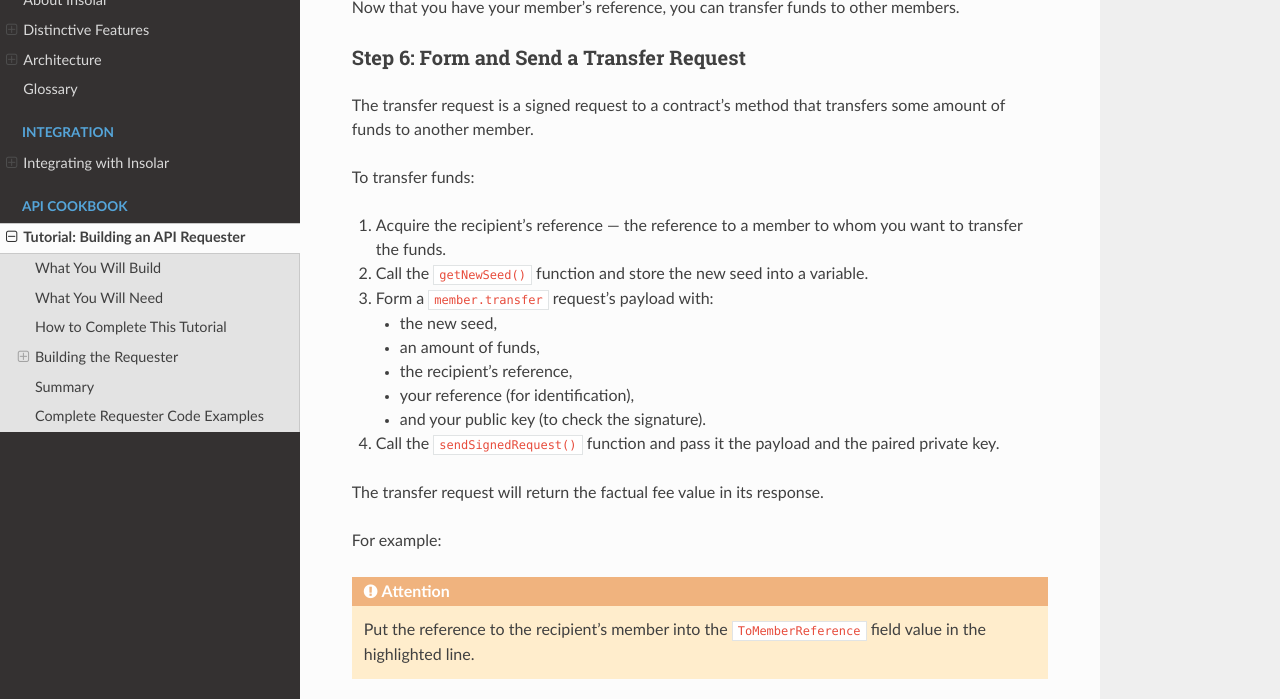
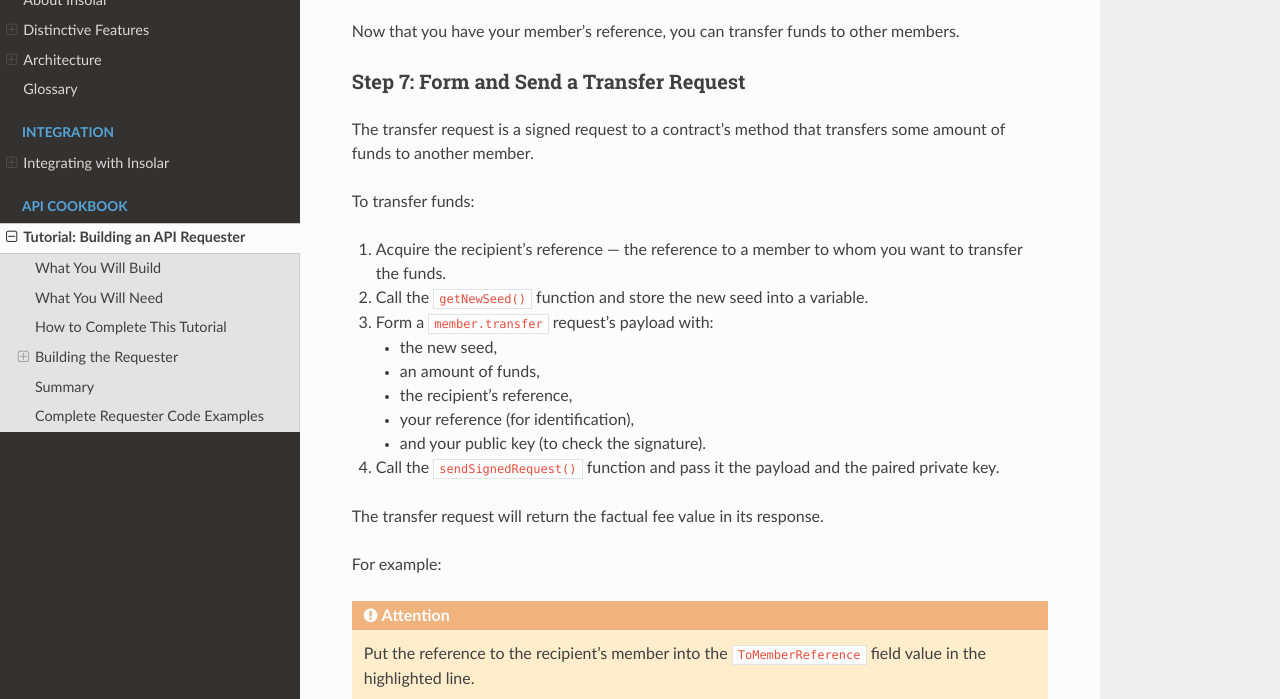
Before and after one commit to sofiayem/rtd-doc-tests, a Sphinx documentation site: the page built from docs/source/requester.rst, in a window 1280 px wide and 1400 px high, scrolled down 5905 px, cut to the strip 216-915 px from the top of the window. Built offline with Sphinx 7.4.7 and the Read the Docs theme 2.0.0, drawn with Linux system fonts in a browser that asks for light colours; some of the changed text lies outside the part shown.

Commit message:
Fix step numbering

```diff
--- a/docs/source/requester.rst
+++ b/docs/source/requester.rst
@@ -999,7 +1001,7 @@ Now that you have your member's reference, you can transfer funds to other membe
 
 .. _form_transfer:
 
-Step 6: Form and Send a Transfer Request
+Step 7: Form and Send a Transfer Request
 ~~~~~~~~~~~~~~~~~~~~~~~~~~~~~~~~~~~~~~~~
 
 The transfer request is a signed request to a contract's method that transfers some amount of funds to another member.
```
Also changed, not shown: other parts of docs/source/requester.rst (+3 -1 lines).
